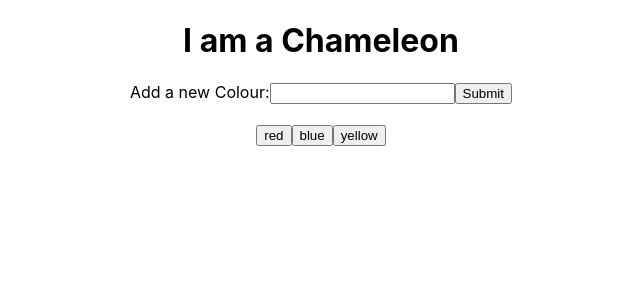
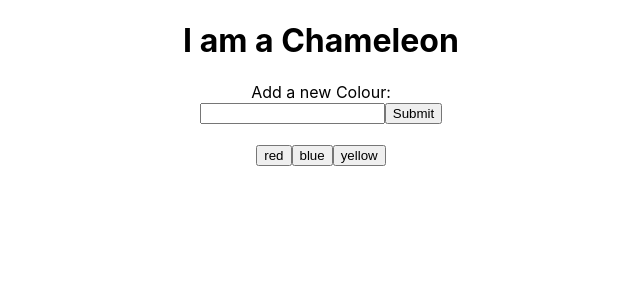
Before and after one commit to ChrisCooney05/makers_chameleon, a React (Create React App) app: page / in a window 1280 px wide. Shown: the top 300 px of the page, without its empty margins (319-959 px from the left). Built offline with nearby package versions, Linux system fonts and the light colour scheme.

Commit message:
Able to clear form after submit

```diff
--- a/src/AddColour.js
+++ b/src/AddColour.js
@@ -1,11 +1,12 @@
 import React from "react";
 
-function AddColour({ addNewColour, updateInput }) {
+function AddColour({ addNewColour, updateInput, value }) {
   return (
     <form>
       <label />
       Add a new Colour:
-      <input type="text" onChange={updateInput}></input>
+      <br />
+      <input type="text" onChange={updateInput} value={value}></input>
       <input type="submit" value="Submit" onClick={addNewColour}></input>
     </form>
   );
--- a/src/Chameleon.js
+++ b/src/Chameleon.js
@@ -45,6 +45,7 @@ class Chameleon extends Component {
         <AddColour
           addNewColour={this.addNewColour}
           updateInput={this.updateInput}
+          value={this.state.input}
         />
         <br />
         {buttons}
```
